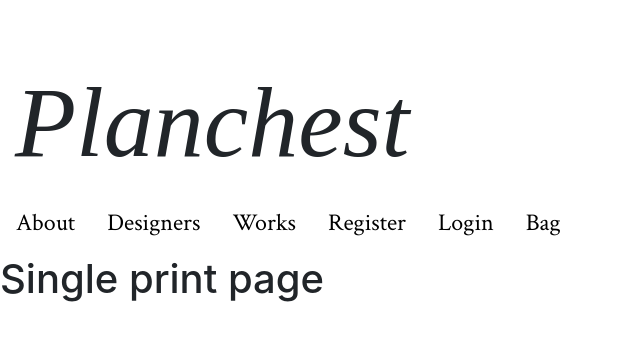
After one commit to trisdauvergne/milestone-project-4, a Django app: page /prints/single-print in a window 1280 px wide. The commit adds this page. Shown: the top 341 px of the page, without its empty margins (0-640 px from the left). Run offline with Django 3.2, Linux system fonts and the light colour scheme; parts of the project's set-up code (start-up, migrations or seed data) failed here and were passed over; some libraries are stand-ins or nearby versions; some web fonts are replaced.

Commit message:
200509 - 14:27 feat: added single print view to prints app

```diff
--- a/prints/templates/prints/all_prints.html
+++ b/prints/templates/prints/all_prints.html
@@ -6,6 +6,6 @@
 <h3 class="red">CSS is linked</h3>
 <!-- <a href="{% url 'add_print' %}"><h2>Designers add print</h2></a> -->
 {% for image in prints %}
-    <img src="{{ image.image.url }}" class="temp-image">
+    <a href=""><img src="{{ image.image.url }}" class="temp-image"></a>
 {% endfor %}
 {% endblock %}
--- /dev/null
+++ b/prints/templates/prints/single_print.html
@@ -0,0 +1,6 @@
+{% extends 'base.html' %}
+{% load static %}
+
+{% block content %}
+<h1>Single print page</h1>
+{% endblock %}
--- a/prints/urls.py
+++ b/prints/urls.py
@@ -4,4 +4,5 @@ from .import views
 urlpatterns = [
     path('', views.all_prints, name='all_prints'),
     path('add-print/', views.add_print, name='add_print'),
+    path('single-print', views.single_print, name='single_print')
 ]
--- a/prints/views.py
+++ b/prints/views.py
@@ -33,3 +33,16 @@ def add_print(request):
     return render(request,
                   'prints/add_print.html',
                   {'form': form})
+
+
+def single_print(request):
+    """ A view to see a single print after it has been clicked on """
+    single_print = Print.objects.all()
+
+    context = {
+        'single_print': single_print,
+    }
+
+    return render(request,
+                  'prints/single_print.html',
+                  context)
```
